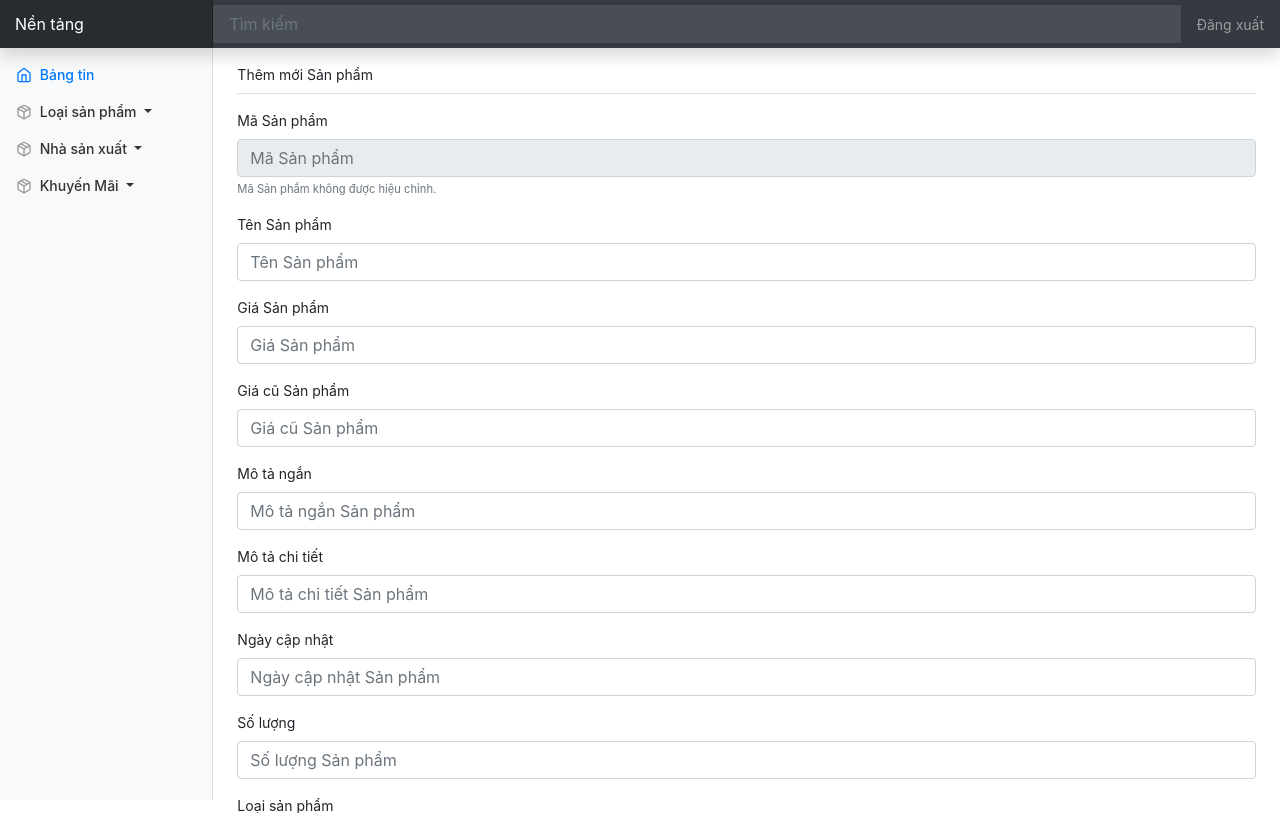
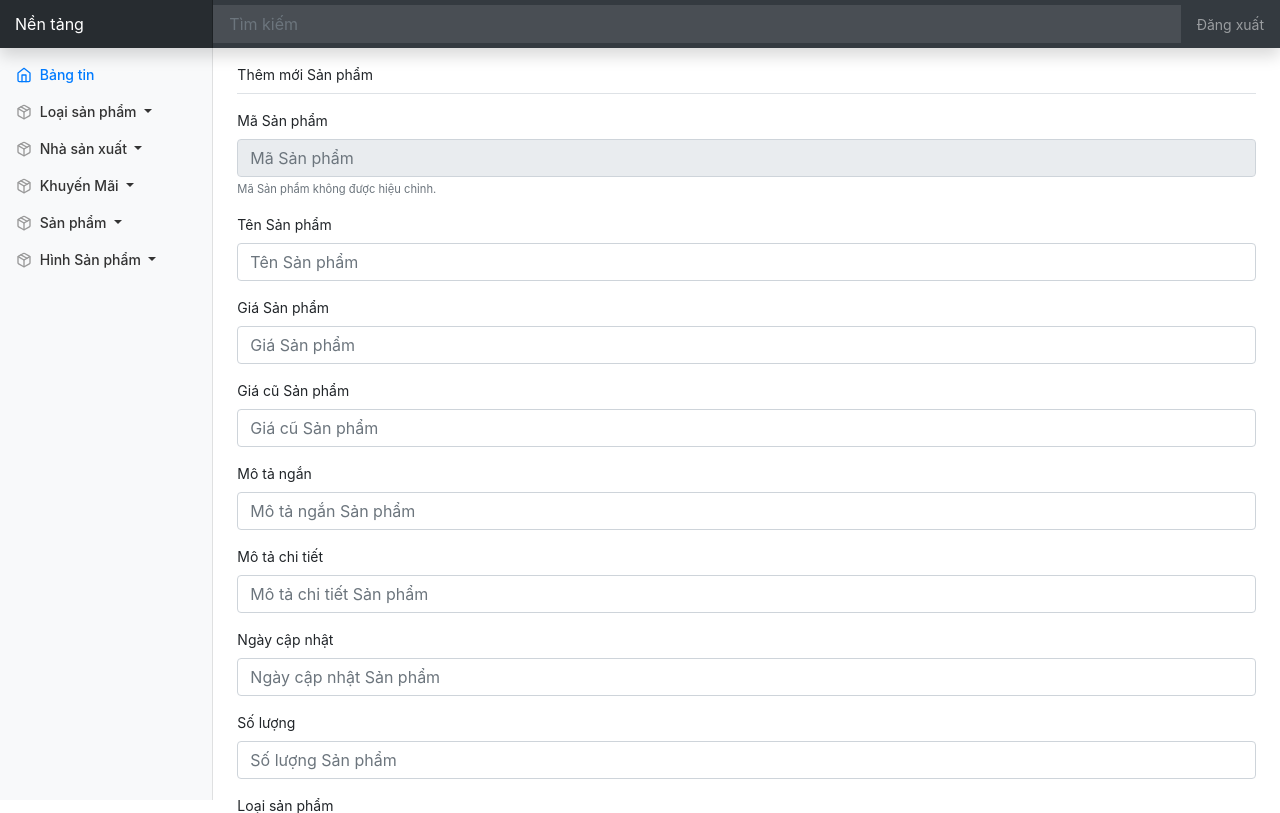
Before and after one commit to cdanh-aptech/shoponline-git, a PHP site: page /shoponline/backend/sanpham/create.php in a window 1280 px wide. Shown: the top 813 px of the page. Run offline with PHP 8.4, Linux system fonts and the light colour scheme; data that the repository does not hold is empty; some libraries are stand-ins or nearby versions.

Commit message:
Updated codes

```diff
--- a/templates/backend/khuyenmai/create.html.twig
+++ b/templates/backend/khuyenmai/create.html.twig
@@ -15,7 +15,7 @@ Thêm mới Loại sản phẩm
 
 {# Nội dung trong block content #}
 {% block content %}
-<form name="frmKhuyenMai" id="frmKhuyenMai" method="post" action="/shoponline1/backend/khuyenmai/create.php">
+<form name="frmKhuyenMai" id="frmKhuyenMai" method="post" action="/shoponline/backend/khuyenmai/create.php">
     <div class="form-group">
         <label for="km_ma">Mã khuyến mãi</label>
         <input type="text" class="form-control" id="km_ma" name="km_ma" placeholder="Mã khuyến mãi" readonly>
--- a/templates/backend/khuyenmai/edit.html.twig
+++ b/templates/backend/khuyenmai/edit.html.twig
@@ -15,7 +15,7 @@ Sửa Loại sản phẩm
 
 {# Nội dung trong block content #}
 {% block content %}
-<form name="frmLoaiSanPham" id="frmKhuyenMai" method="post" action="/shoponline1/backend/khuyenmai/edit.php?km_ma={{ khuyenmai.km_ma }}">
+<form name="frmLoaiSanPham" id="frmKhuyenMai" method="post" action="/shoponline/backend/khuyenmai/edit.php?km_ma={{ khuyenmai.km_ma }}">
     <div class="form-group">
         <label for="km_ma">Mã khuyến mãi</label>
         <input type="text" class="form-control" id="km_ma" name="km_ma" placeholder="Mã khuyến mãi" readonly value="{{ khuyenmai.km_ma }}">
--- a/templates/backend/layouts/includes/sidebar.html.twig
+++ b/templates/backend/layouts/includes/sidebar.html.twig
@@ -2,7 +2,7 @@
     <div class="sidebar-sticky">
         <ul class="nav flex-column">
             <li class="nav-item">
-                <a class="nav-link active" href="/shoponline1/backend/pages/dashboard.php">
+                <a class="nav-link active" href="/shoponline/backend/pages/dashboard.php">
                     <span data-feather="home"></span>
                     Bảng tin <span class="sr-only">(current)</span>
                 </a>
@@ -15,53 +15,13 @@
                 </a>
                 <ul class="collapse" id="loaisanphamSubMenu">
                     <li class="nav-item">
-                        <a class="nav-link" href="/shoponline1/backend/loaisanpham/index.php">
+                        <a class="nav-link" href="/shoponline/backend/loaisanpham/index.php">
                             <span data-feather="list"></span>
                             Danh sách
                         </a>
                     </li>
                     <li class="nav-item">
-                        <a class="nav-link" href="/shoponline1/backend/loaisanpham/create.php">
-                            <span data-feather="plus"></span>
-                            Thêm mới
-                        </a>
-                    </li>
-                </ul>
-            </li>
-
-            <li class="nav-item">
-                <a href="#nhasanxuatSubMenu" data-toggle="collapse" aria-expanded="false" class="nav-link dropdown-toggle">
-                    <span data-feather="package"></span> Nhà sản xuất
-                </a>
-                <ul class="collapse" id="nhasanxuatSubMenu">
-                    <li class="nav-item">
-                        <a class="nav-link" href="/shoponline1/backend/nhasanxuat/index.php">
-                            <span data-feather="list"></span>
-                            Danh sách
-                        </a>
-                    </li>
-                    <li class="nav-item">
-                        <a class="nav-link" href="/shoponline1/backend/nhasanxuat/create.php">
-                            <span data-feather="plus"></span>
-                            Thêm mới
-                        </a>
-                    </li>
-                </ul>
-            </li>
-
-            <li class="nav-item">
-                <a href="#khuyenmaiSubMenu" data-toggle="collapse" aria-expanded="false" class="nav-link dropdown-toggle">
-                    <span data-feather="package"></span> Khuyến Mãi
-                </a>
-                <ul class="collapse" id="khuyenmaiSubMenu">
-                    <li class="nav-item">
-                        <a class="nav-link" href="/shoponline1/backend/khuyenmai/index.php">
-                            <span data-feather="list"></span>
-                            Danh sách
-                        </a>
-                    </li>
-                    <li class="nav-item">
-                        <a class="nav-link" href="/shoponline1/backend/khuyenmai/create.php">
+                        <a class="nav-link" href="/shoponline/backend/loaisanpham/create.php">
                             <span data-feather="plus"></span>
                             Thêm mới
                         </a>
@@ -69,6 +29,88 @@
                 </ul>
             </li>
             <!-- End Menu Loại sản phẩm -->
+
+            <!-- Menu Nhà sản xuất -->
+            <li class="nav-item">
+                <a href="#nhasanxuatSubMenu" data-toggle="collapse" aria-expanded="false" class="nav-link dropdown-toggle">
+                    <span data-feather="package"></span> Nhà sản xuất
+                </a>
+                <ul class="collapse" id="nhasanxuatSubMenu">
+                    <li class="nav-item">
+                        <a class="nav-link" href="/shoponline/backend/nhasanxuat/index.php">
+                            <span data-feather="list"></span>
+                            Danh sách
+                        </a>
+                    </li>
+                    <li class="nav-item">
+                        <a class="nav-link" href="/shoponline/backend/nhasanxuat/create.php">
+                            <span data-feather="plus"></span>
+                            Thêm mới
+                        </a>
+                    </li>
+                </ul>
+            </li>
+            <!-- End Menu Nhà sản xuất -->
+
+            <!-- Menu Khuyến mãi -->
+            <li class="nav-item">
+                <a href="#khuyenmaiSubMenu" data-toggle="collapse" aria-expanded="false" class="nav-link dropdown-toggle">
+                    <span data-feather="package"></span> Khuyến Mãi
+                </a>
+                <ul class="collapse" id="khuyenmaiSubMenu">
+                    <li class="nav-item">
+                        <a class="nav-link" href="/shoponline/backend/khuyenmai/index.php">
+                            <span data-feather="list"></span>
+                            Danh sách
+                        </a>
+                    </li>
+                    <li class="nav-item">
+                        <a class="nav-link" href="/shoponline/backend/khuyenmai/create.php">
+                            <span data-feather="plus"></span>
+                            Thêm mới
+                        </a>
+                    </li>
+                </ul>
+            </li>
+            <!-- End Menu Khuyến mãi -->
+
+            <!-- Menu Sản phẩm -->
+            <li class="nav-item">
+                <a href="#sanphamSubMenu" data-toggle="collapse" aria-expanded="false" class="nav-link dropdown-toggle">
+                    <span data-feather="package"></span> Sản phẩm
+                </a>
+                <ul class="collapse" id="sanphamSubMenu">
+                    <li class="nav-item">
+                        <a class="nav-link" href="/shoponline/backend/sanpham/index.php">
+                            <span data-feather="list"></span>
+                            Danh sách
+                        </a>
+                    </li>
+                    <li class="nav-item">
+                        <a class="nav-link" href="/shoponline/backend/sanpham/create.php">
+                            <span data-feather="plus"></span>
+                            Thêm mới
+                        </a>
+                    </li>
+                </ul>
+            </li>
+            <!-- End Menu Sản phẩm -->
+
+            <!-- Menu Hình sản phẩm -->
+            <li class="nav-item">
+                <a href="#hinhsanphamSubMenu" data-toggle="collapse" aria-expanded="false" class="nav-link dropdown-toggle">
+                    <span data-feather="package"></span> Hình Sản phẩm
+                </a>
+                <ul class="collapse" id="hinhsanphamSubMenu">
+                    <li class="nav-item">
+                        <a class="nav-link" href="/shoponline/backend/hinhsanpham/index.php">
+                            <span data-feather="list"></span>
+                            Danh sách
+                        </a>
+                    </li>
+                </ul>
+            </li>
+            <!-- End Menu Hình Sản phẩm -->
         </ul>
     </div>
 </nav>
--- a/templates/backend/loaisanpham/create.html.twig
+++ b/templates/backend/loaisanpham/create.html.twig
@@ -15,7 +15,7 @@ Thêm mới Loại sản phẩm
 
 {# Nội dung trong block content #}
 {% block content %}
-<form name="frmLoaiSanPham" id="frmLoaiSanPham" method="post" action="/shoponline1/backend/loaisanpham/create.php">
+<form name="frmLoaiSanPham" id="frmLoaiSanPham" method="post" action="/shoponline/backend/loaisanpham/create.php">
     <div class="form-group">
         <label for="lsp_ma">Mã loại sản phẩm</label>
         <input type="text" class="form-control" id="lsp_ma" name="lsp_ma" placeholder="Mã loại sản phẩm" readonly>
--- a/templates/backend/loaisanpham/edit.html.twig
+++ b/templates/backend/loaisanpham/edit.html.twig
@@ -15,7 +15,7 @@ Sửa Loại sản phẩm
 
 {# Nội dung trong block content #}
 {% block content %}
-<form name="frmLoaiSanPham" id="frmLoaiSanPham" method="post" action="/shoponline1/backend/loaisanpham/edit.php?lsp_ma={{ loaisanpham.lsp_ma }}">
+<form name="frmLoaiSanPham" id="frmLoaiSanPham" method="post" action="/shoponline/backend/loaisanpham/edit.php?lsp_ma={{ loaisanpham.lsp_ma }}">
     <div class="form-group">
         <label for="lsp_ma">Mã loại sản phẩm</label>
         <input type="text" class="form-control" id="lsp_ma" name="lsp_ma" placeholder="Mã loại sản phẩm" readonly value="{{ loaisanpham.lsp_ma }}">
--- a/templates/backend/nhasanxuat/create.html.twig
+++ b/templates/backend/nhasanxuat/create.html.twig
@@ -15,7 +15,7 @@ Thêm mới Loại sản phẩm
 
 {# Nội dung trong block content #}
 {% block content %}
-<form name="frmNhaSanXuat" id="frmNhaSanXuat" method="post" action="/shoponline1/backend/nhasanxuat/create.php">
+<form name="frmNhaSanXuat" id="frmNhaSanXuat" method="post" action="/shoponline/backend/nhasanxuat/create.php">
     <div class="form-group">
         <label for="nsx_ma">Mã nhà sản xuất</label>
         <input type="text" class="form-control" id="nsx_ma" name="nsx_ma" placeholder="Mã nhà sản xuất" readonly>
--- a/templates/backend/nhasanxuat/edit.html.twig
+++ b/templates/backend/nhasanxuat/edit.html.twig
@@ -15,7 +15,7 @@ Sửa Loại sản phẩm
 
 {# Nội dung trong block content #}
 {% block content %}
-<form name="frmNhaSanXuat" id="frmNhaSanXuat" method="post" action="/shoponline1/backend/nhasanxuat/edit.php?nsx_ma={{ nhasanxuat.nsx_ma }}">
+<form name="frmNhaSanXuat" id="frmNhaSanXuat" method="post" action="/shoponline/backend/nhasanxuat/edit.php?nsx_ma={{ nhasanxuat.nsx_ma }}">
     <div class="form-group">
         <label for="nsx_ma">Mã nhà sản xuất</label>
         <input type="text" class="form-control" id="nsx_ma" name="nsx_ma" placeholder="Mã nhà sản xuất" readonly value="{{ nhasanxuat.nsx_ma }}">
--- a/templates/backend/sanpham/create.html.twig
+++ b/templates/backend/sanpham/create.html.twig
@@ -15,7 +15,7 @@ Thêm mới Sản phẩm
 
 {# Nội dung trong block content #}
 {% block content %}
-<form name="frmsanpham" id="frmsanpham" method="post" action="/shoponline1/backend/sanpham/create.php">
+<form name="frmsanpham" id="frmsanpham" method="post" action="/shoponline/backend/sanpham/create.php">
     <div class="form-group">
         <label for="sp_ma">Mã Sản phẩm</label>
         <input type="text" class="form-control" id="sp_ma" name="sp_ma" placeholder="Mã Sản phẩm" readonly>
--- a/templates/backend/sanpham/edit.html.twig
+++ b/templates/backend/sanpham/edit.html.twig
@@ -15,7 +15,7 @@ Sửa Sản phẩm
 
 {# Nội dung trong block content #}
 {% block content %}
-<form name="frmsanpham" id="frmsanpham" method="post" action="/shoponline1/backend/sanpham/edit.php?sp_ma={{ sanpham.sp_ma }}"">
+<form name="frmsanpham" id="frmsanpham" method="post" action="/shoponline/backend/sanpham/edit.php?sp_ma={{ sanpham.sp_ma }}"">
     <div class="form-group">
         <label for="sp_ma">Mã Sản phẩm</label>
         <input type="text" class="form-control" id="sp_ma" name="sp_ma" placeholder="Mã Sản phẩm" readonly value="{{ sanpham.sp_ma }}">
```
Also changed, not shown: backend/hinhsanpham/index.php (added, +63 -0 lines), templates/backend/hinhsanpham/index.html.twig (added, +70 -0 lines).
